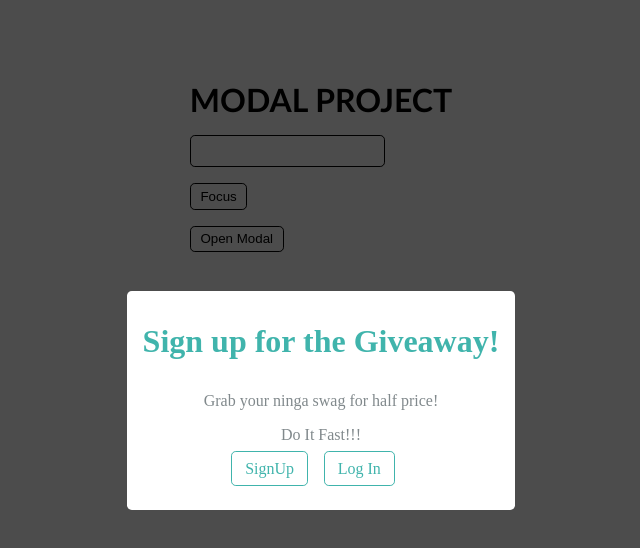
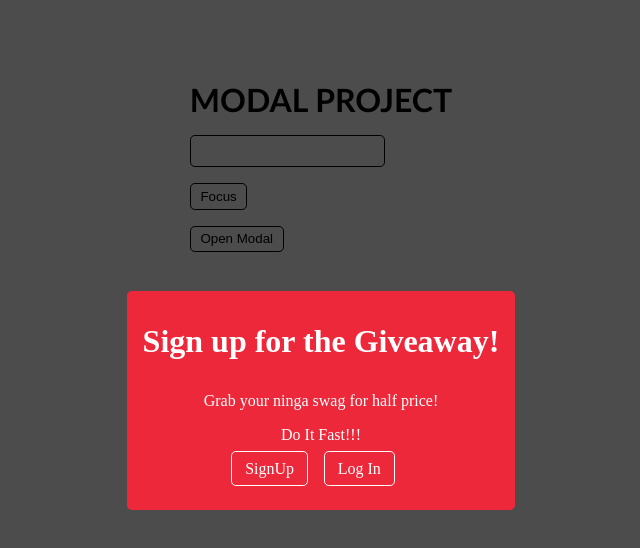
Before and after one commit to aayushbatra02/modal-project, a Vue app: page / in a window 1280 px wide. Both pictures are taken after a click on the button "Open Modal". Shown: the top 548 px of the page, without its empty margins (319-959 px from the left). Built offline with nearby package versions, Linux system fonts and the light colour scheme.

Commit message:
feat: theme functionality

```diff
--- a/src/App.vue
+++ b/src/App.vue
@@ -9,11 +9,13 @@
       v-if="showModal"
       :title="`Sign up for the Giveaway!`"
       :content="`Grab your ninga swag for half price!`"
-      theme="sale"
+      :theme="theme"
       @modalHandler="modalHandler"
     >
-      <p>Do It Fast!!!</p>
-      <template #links><a class="link">SignUp</a><a class="link">Log In</a></template>
+      <p :class="{'sale-color' : theme === 'sale'}">Do It Fast!!!</p>
+      <template #links
+        ><a :class="{'sale-btn' : theme === 'sale'}" class="link">SignUp</a><a :class="{'sale-btn' : theme === 'sale'}" class="link">Log In</a></template
+      >
     </signup-modal>
   </div>
 </template>
@@ -26,6 +28,7 @@ export default {
   data() {
     return {
       showModal: false,
+      theme: "sale",
     };
   },
   methods: {
@@ -80,17 +83,28 @@ p {
   color: #81898c;
 }
 
-.link{
-  border: 1px solid #40B4AC;
+.link {
+  border: 1px solid #40b4ac;
   margin: 2rem 1rem 1rem 0;
   padding: 0.5rem 0.8rem;
   border-radius: 0.3rem;
   cursor: pointer;
-  color: #40B4AC;
+  color: #40b4ac;
 }
 
-.link:hover{
-  background-color: #40B4AC;
-  color:white
+.link:hover {
+  background-color: #40b4ac;
+  color: white;
 }
+
+.sale-btn{
+  color: white;
+  border: 1px solid white;
+}
+
+.sale-btn:hover {
+  background-color: white;
+  color: #ec283a;
+}
+
 </style>
--- a/src/components/SignupModal.vue
+++ b/src/components/SignupModal.vue
@@ -1,9 +1,13 @@
 <template>
   <Teleport to="body">
     <div @click="$emit('modalHandler', false)" id="container">
-      <div :class="['sale-theme']" @click.stop="" id="signup-modal">
-        <h1>{{ title }}</h1>
-        <p>{{ content }}</p>
+      <div
+        @click.stop=""
+        :class="{ 'sale-bg': theme === 'sale' }"
+        id="signup-modal"
+      >
+        <h1 :class="{ 'sale-color': theme === 'sale' }">{{ title }}</h1>
+        <p :class="{ 'sale-color': theme === 'sale' }">{{ content }}</p>
         <slot>Default Slot Text</slot>
         <slot name="links"></slot>
       </div>
@@ -17,13 +21,11 @@ export default {
   data() {
     return {};
   },
-  methods:{
-    //ec283a
-  }
+  methods: {},
 };
 </script>
 
-<style scoped>
+<style>
 #container {
   position: absolute;
   inset: 0;
@@ -43,16 +45,23 @@ export default {
   position: absolute;
   inset: 0;
   text-align: center;
-  cursor:default
+  cursor: default;
+}
+
+.sale-bg {
+  background-color: #ec283a !important;
+}
+
+.sale-color {
+  color: white !important;
 }
 
 #container #signup-modal h1 {
-  color:#40B4AC;
+  color: #40b4ac;
   margin-bottom: 2rem;
 }
 
 #container #signup-modal p {
-  color: #81898C
+  color: #81898c;
 }
-
 </style>
```
